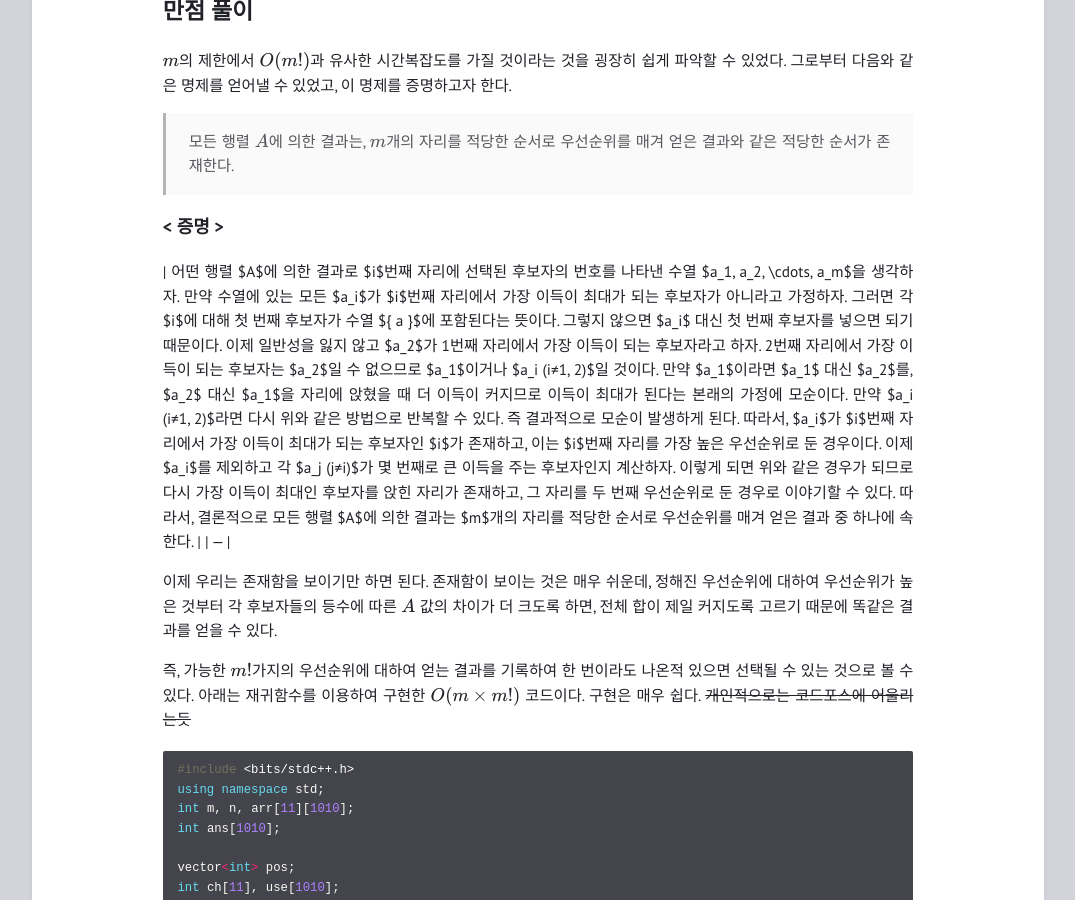
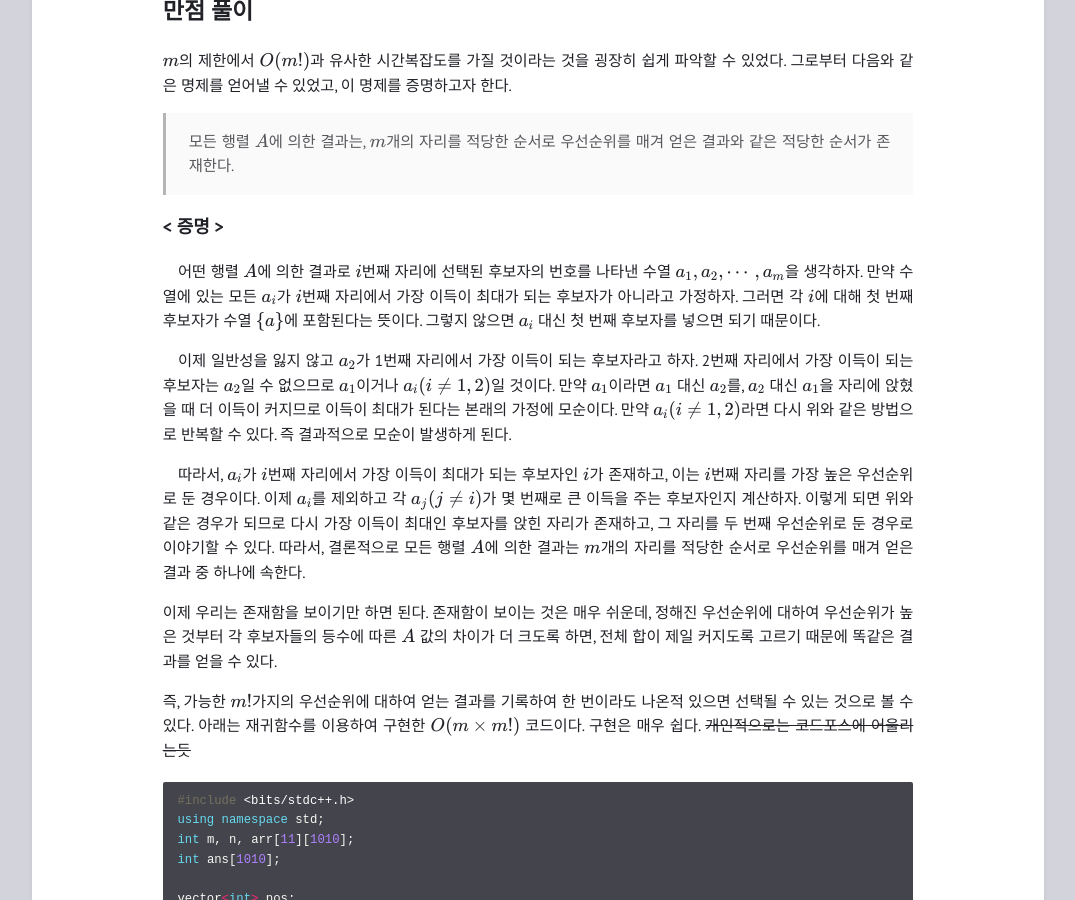
Before and after one commit to mathrabbit1028/mathrabbit1028.github.io, a Jekyll site: the page built from _posts/2023-07-17-Problem-Solving.md, in a window 1280 px wide and 900 px high, scrolled down 732 px. Shown: the whole window, without its empty margins (102-1177 px from the left). Built offline with Jekyll 4.4.1, drawn with Linux system fonts in a browser that asks for light colours; some web fonts are replaced; some of the changed lines change nothing that is shown.

Commit message:
2023-07-17 PS

```diff
--- a/_posts/2023-07-17-Problem-Solving.md
+++ b/_posts/2023-07-17-Problem-Solving.md
@@ -31,10 +31,11 @@ $$m$$의 제한에서 $$O(m!)$$과 유사한 시간복잡도를 가질 것이라
 
 ### < 증명 >
 
-| 어떤 행렬 $A$에 의한 결과로 $i$번째 자리에 선택된 후보자의 번호를 나타낸 수열 $a_1, a_2, \cdots, a_m$을 생각하자. 만약 수열에 있는 모든 $a_i$가 $i$번째 자리에서 가장 이득이 최대가 되는 후보자가 아니라고 가정하자. 그러면 각 $i$에 대해 첫 번째 후보자가 수열 $\{ a \}$에 포함된다는 뜻이다. 그렇지 않으면 $a_i$ 대신 첫 번째 후보자를 넣으면 되기 때문이다.
-이제 일반성을 잃지 않고 $a_2$가 1번째 자리에서 가장 이득이 되는 후보자라고 하자. 2번째 자리에서 가장 이득이 되는 후보자는 $a_2$일 수 없으므로 $a_1$이거나 $a_i (i≠1, 2)$일 것이다. 만약 $a_1$이라면 $a_1$ 대신 $a_2$를, $a_2$ 대신 $a_1$을 자리에 앉혔을 때 더 이득이 커지므로 이득이 최대가 된다는 본래의 가정에 모순이다. 만약 $a_i (i≠1, 2)$라면 다시 위와 같은 방법으로 반복할 수 있다. 즉 결과적으로 모순이 발생하게 된다.
-따라서, $a_i$가 $i$번째 자리에서 가장 이득이 최대가 되는 후보자인 $i$가 존재하고, 이는 $i$번째 자리를 가장 높은 우선순위로 둔 경우이다. 이제 $a_i$를 제외하고 각 $a_j (j≠i)$가 몇 번째로 큰 이득을 주는 후보자인지 계산하자. 이렇게 되면 위와 같은 경우가 되므로 다시 가장 이득이 최대인 후보자를 앉힌 자리가 존재하고, 그 자리를 두 번째 우선순위로 둔 경우로 이야기할 수 있다. 따라서, 결론적으로 모든 행렬 $A$에 의한 결과는 $m$개의 자리를 적당한 순서로 우선순위를 매겨 얻은 결과 중 하나에 속한다. |
-| --- |
+&emsp;어떤 행렬 $$A$$에 의한 결과로 $$i$$번째 자리에 선택된 후보자의 번호를 나타낸 수열 $$a_1, a_2, \cdots, a_m$$을 생각하자. 만약 수열에 있는 모든 $$a_i$$가 $$i$$번째 자리에서 가장 이득이 최대가 되는 후보자가 아니라고 가정하자. 그러면 각 $$i$$에 대해 첫 번째 후보자가 수열 $$\{ a \}$$에 포함된다는 뜻이다. 그렇지 않으면 $$a_i$$ 대신 첫 번째 후보자를 넣으면 되기 때문이다.
+
+&emsp;이제 일반성을 잃지 않고 $$a_2$$가 1번째 자리에서 가장 이득이 되는 후보자라고 하자. 2번째 자리에서 가장 이득이 되는 후보자는 $$a_2$$일 수 없으므로 $$a_1$$이거나 $$a_i (i≠1, 2)$$일 것이다. 만약 $$a_1$$이라면 $$a_1$$ 대신 $$a_2$$를, $$a_2$$ 대신 $$a_1$$을 자리에 앉혔을 때 더 이득이 커지므로 이득이 최대가 된다는 본래의 가정에 모순이다. 만약 $$a_i (i≠1, 2)$$라면 다시 위와 같은 방법으로 반복할 수 있다. 즉 결과적으로 모순이 발생하게 된다.
+
+&emsp;따라서, $$a_i$$가 $$i$$번째 자리에서 가장 이득이 최대가 되는 후보자인 $$i$$가 존재하고, 이는 $$i$$번째 자리를 가장 높은 우선순위로 둔 경우이다. 이제 $$a_i$$를 제외하고 각 $$a_j (j≠i)$$가 몇 번째로 큰 이득을 주는 후보자인지 계산하자. 이렇게 되면 위와 같은 경우가 되므로 다시 가장 이득이 최대인 후보자를 앉힌 자리가 존재하고, 그 자리를 두 번째 우선순위로 둔 경우로 이야기할 수 있다. 따라서, 결론적으로 모든 행렬 $$A$$에 의한 결과는 $$m$$개의 자리를 적당한 순서로 우선순위를 매겨 얻은 결과 중 하나에 속한다.
 
 
 이제 우리는 존재함을 보이기만 하면 된다. 존재함이 보이는 것은 매우 쉬운데, 정해진 우선순위에 대하여 우선순위가 높은 것부터 각 후보자들의 등수에 따른 $$A$$ 값의 차이가 더 크도록 하면, 전체 합이 제일 커지도록 고르기 때문에 똑같은 결과를 얻을 수 있다.
```
